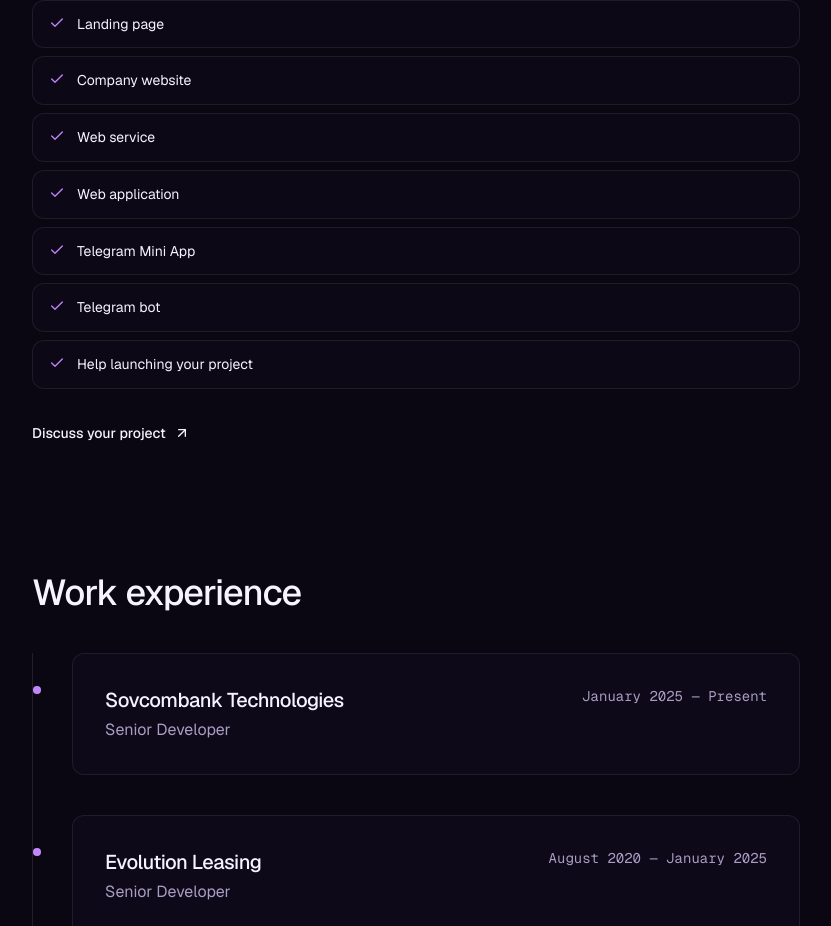
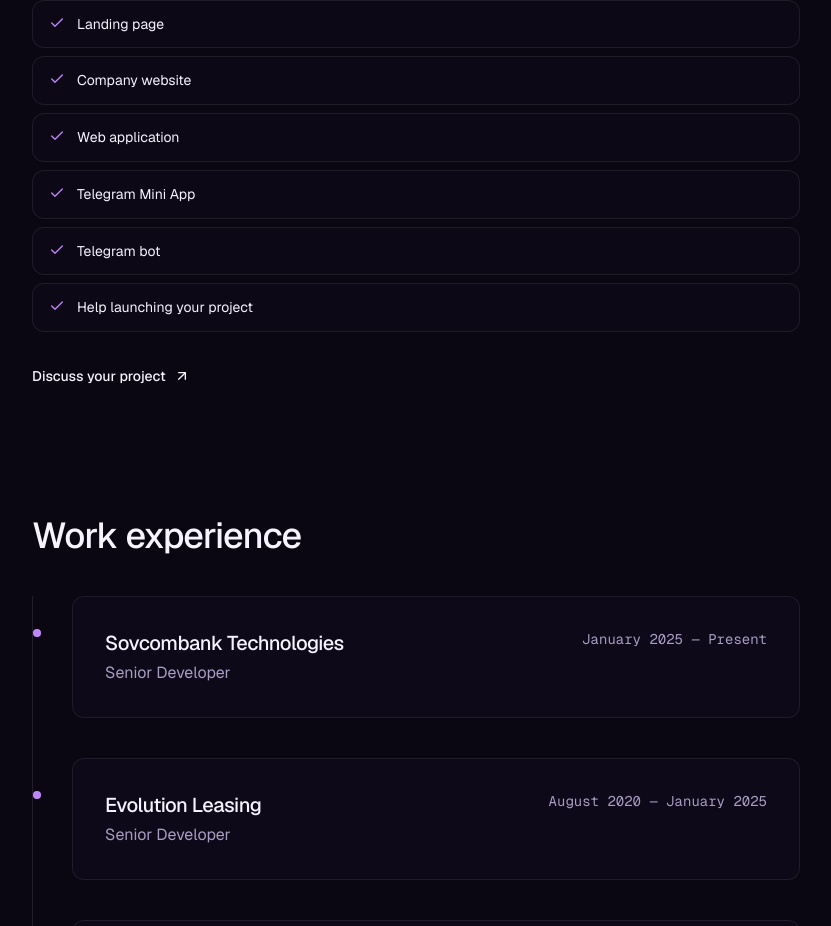
Before and after one commit to vchikalkin/portfolio2, a Next.js app: page /en in a window 1280 px wide. Shown: the part 1780-2706 px from the top of the page, without its empty margins (240-1071 px from the left). Built offline with nearby package versions, Linux system fonts and the light colour scheme.

Commit message:
Refactor services section translations: Updated the services list structure in English and Russian translations from an object to an array format for improved consistency and easier access in the ServicesSection component.

```diff
--- a/components/sections/services-section.tsx
+++ b/components/sections/services-section.tsx
@@ -1,22 +1,10 @@
 import { getTranslations } from 'next-intl/server';
 import { ServicesContent } from '@/components/sections/services-content';
-
-const listItemIds = [
-  'portfolio_site',
-  'personal_site',
-  'landing',
-  'company_site',
-  'internet_service',
-  'web_app',
-  'telegram_mini_app',
-  'telegram_bot',
-  'project_launch_help',
-] as const;
 
 export async function ServicesSection() {
   const t = await getTranslations('Services');
 
-  const listItems = listItemIds.map((id) => t(`list.${id}`));
+  const listItems = t.raw('list') as string[];
 
   return (
     <ServicesContent
--- a/messages/en.json
+++ b/messages/en.json
@@ -43,17 +43,16 @@
     "title": "Got an idea? I can help build it",
     "lead": "If you’ve wanted to create your own website for a long time, but don’t know where to start — I’ll help.\nTogether we’ll choose a domain, plan the structure, build your website, and publish it online. I’ll explain everything in simple words and help you at every step.",
     "cta": "Discuss your project",
-    "list": {
-      "portfolio_site": "Portfolio website",
-      "personal_site": "Personal website",
-      "landing": "Landing page",
-      "company_site": "Company website",
-      "internet_service": "Web service",
-      "web_app": "Web application",
-      "telegram_mini_app": "Telegram Mini App",
-      "telegram_bot": "Telegram bot",
-      "project_launch_help": "Help launching your project"
-    }
+    "list": [
+      "Portfolio website",
+      "Personal website",
+      "Landing page",
+      "Company website",
+      "Web application",
+      "Telegram Mini App",
+      "Telegram bot",
+      "Help launching your project"
+    ]
   },
   "HomeLab": {
     "title": "Home Lab",
--- a/messages/ru.json
+++ b/messages/ru.json
@@ -43,17 +43,16 @@
     "title": "Есть идея? Помогу её воплотить",
     "lead": "Если вы давно хотели создать свой сайт, но не знаете, с чего начать — я помогу.\nВместе выберем домен, продумаем структуру, разработаем сайт и опубликуем его в интернете. Всё объясню простыми словами и помогу на каждом этапе.",
     "cta": "Обсудить проект",
-    "list": {
-      "portfolio_site": "Сайт-портфолио",
-      "personal_site": "Личный сайт",
-      "landing": "Лендинг",
-      "company_site": "Сайт для компании",
-      "internet_service": "Интернет-сервис",
-      "web_app": "Веб-приложение",
-      "telegram_mini_app": "Telegram Mini App",
-      "telegram_bot": "Telegram-бот",
-      "project_launch_help": "Помощь с запуском проекта"
-    }
+    "list": [
+      "Сайт-портфолио",
+      "Личный сайт",
+      "Лендинг",
+      "Сайт для компании",
+      "Веб-приложение",
+      "Telegram Mini App",
+      "Telegram-бот",
+      "Помощь с запуском проекта"
+    ]
   },
   "HomeLab": {
     "title": "Home Lab",
```
